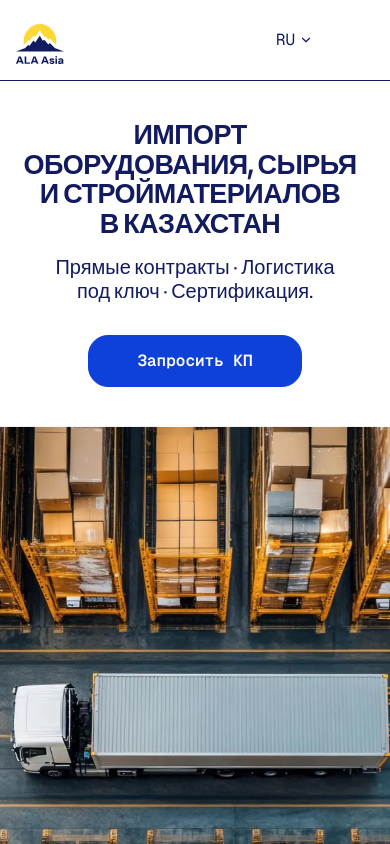
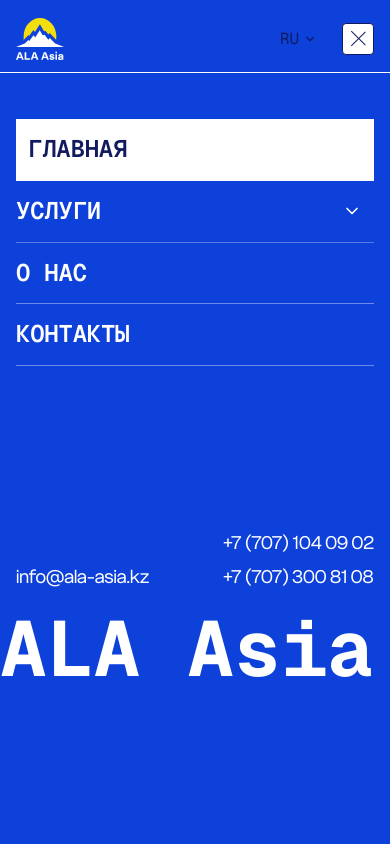
Before and after one commit to AliaTulchii/ala-asia, a React (Vite) app: page / in a window 390 px wide. Both pictures are taken after a click on the button "Toggle menu". Shown: the top 844 px of the page. Built offline with nearby package versions, Linux system fonts and the light colour scheme; a web font is replaced by a local one.

Commit message:
added mobile menu

```diff
--- a/src/components/Buttons/MobileMenuButton.tsx
+++ b/src/components/Buttons/MobileMenuButton.tsx
@@ -12,6 +12,7 @@
 }) => {
   const [isOpen, setIsOpen] = useState(false);
 
+
   const handleClick = () => {
     setIsOpen(!isOpen);
     onClick?.();
@@ -25,14 +26,14 @@
       onClick={handleClick}
       aria-label="Toggle menu"
     >
-      <div className="menu-button__box  menu-button__box-left" />
+
       <div className="menu-button__lines">
         <span className="menu-button__bar"></span>
         <span className="menu-button__bar"></span>
         <span className="menu-button__bar"></span>
         <span className="menu-button__bar"></span>
       </div>
-      <div className="menu-button__box  menu-button__box-right" />
+
     </button>
   );
 };
--- a/src/components/Buttons/buttons.scss
+++ b/src/components/Buttons/buttons.scss
@@ -117,56 +117,26 @@
 .menu-button {
   position: relative;
   gap: 6px;
-  width: 36px;
+  width: 32px;
   height: 32px;
   background: transparent;
   cursor: pointer;
   z-index: 0;
   overflow: hidden;
   cursor: pointer;
+  border: 1px solid var(--content-primary);
+  border-radius: 4px;
 
-  &__box-left {
-    position: absolute;
-    top: 0;
-    left: 0;
-    transform: translateX(0);
-    width: 32px;
-    height: 16px;
-    background-color: var(--white);
-  }
 
-  &__box-right {
-    position: absolute;
-    bottom: 0;
-    right: 0;
-    transform: translateX(0);
-    width: 32px;
-    height: 16px;
-    background-color: var(--white);
-  }
-
-  &:focus {
-    &:focus {
-      .menu-button__box-left {
-        left: 50%;
-        transform: translateX(-50%);
-      }
-
-      .menu-button__box-right {
-        right: 50%;
-        transform: translateX(50%);
-      }
-    }
-  }
 
   &__lines {
-    width: 16px;
+    width: 20px;
     position: absolute;
     display: flex;
     flex-direction: column;
     align-items: center;
     justify-content: center;
-    gap: 2px;
+    gap: 5px;
     top: 50%;
     left: 50%;
     transform: translate(-50%, -50%);
@@ -175,8 +145,8 @@
   }
 
   &__bar {
-    height: 1.5px;
-    background-color: var(--accent);
+    height: 1px;
+    background-color: var(--content-primary);
     transition: all 0.3s ease;
   }
 
@@ -185,15 +155,16 @@
   &__bar:nth-child(3),
   &__bar:nth-child(4) {
     display: inline-block;
-    width: 16px;
+    width: 20px;
   }
 
   &--open &__bar:nth-child(1) {
-    background-color: var(--accent);
+    background-color: var(--content-primary);
     position: absolute;
-    top: 8px;
+    height: 1px;
+    top: 9px;
     left: 6px;
-    width: 16px;
+    width: 20px;
     transform: rotate(45deg) translateY(8px);
   }
 
@@ -203,16 +174,17 @@
   }
 
   &--open &__bar:nth-child(4) {
-    background-color: var(--accent);
+    background-color: var(--content-primary);
     position: absolute;
-    top: 19px;
+    top: 20.5px;
     left: 6px;
-    width: 16px;
+    width: 20px;
     transform: rotate(-45deg) translateY(-8px);
   }
 
   &--open {
-    background-color: transparent;
+    background-color: var(--white);
+    border: 1px solid var(--content-primary);
   }
 }
 
--- a/src/components/Header/Header.tsx
+++ b/src/components/Header/Header.tsx
@@ -5,7 +5,7 @@
 import MobileMenuButton from "../Buttons/MobileMenuButton";
 import MobileMenu from "../MobileMenu/MobileMenu";
 import { useEffect, useState } from "react";
-import PixelBackground from "../PixelBackground/mobile-menu/PixelBackground";
+// import PixelBackground from "../PixelBackground/mobile-menu/PixelBackground";
 import { useNavItems } from "./Header.Constants";
 import { motion, AnimatePresence } from "framer-motion";
 import { ChevronDown } from "lucide-react";
@@ -130,11 +130,11 @@
         <div className="header__mobile-btns">
           <LanguageSelect />
           <MobileMenuButton
-            // onClick={() => {
-            //   setMenuOpen(true);
-            // }}
+            onClick={() => {
+              setMenuOpen(true);
+            }}
           />
-          <PixelBackground isOpen={menuOpen} />
+          {/* <PixelBackground isOpen={menuOpen} /> */}
           <MobileMenu isOpen={menuOpen} onClose={() => setMenuOpen(false)} />
         </div>
       </div>
--- a/src/components/MobileMenu/MobileMenu.Constants.ts
+++ b/src/components/MobileMenu/MobileMenu.Constants.ts
@@ -1,7 +1,49 @@
-export const MOBILE_MENU_LINKS = [
-  { id: "01", text: "Home", to: "/" },
-  { id: "02", text: "Transport", to: "transport" },
-  { id: "03", text: "Freights", to: "loads" },
-  { id: "04", text: "About us", to: "about" },
-  { id: "05", text: "Contact us", to: "contact" },
-];
+import { useTranslation } from "react-i18next";
+
+
+
+type NavOption = {
+  path: string;
+  text: string;
+};
+type MobileMenuItem = {
+  key: string;
+  text: string;
+  path: string;
+  type: string;
+  options?: NavOption[];
+};
+
+export const useMobileMenuItems = (): MobileMenuItem[] => {
+  const { t } = useTranslation(["header", "popUp"]);
+
+  return [
+    { key: "1", path: "/", text: t("header.home"), type: "link" },
+    {
+      key: "2",
+      path: "services",
+      text: t("header.services"),
+      type: "select",
+      options: [
+        {
+          path: "/services/materials/tiles",
+          text: t("popUp.card1.title"),
+        },
+        {
+          path: "/services/equipment/metallurgy",
+          text: t("popUp.card2.title"),
+        },
+        {
+          path: "/services/raw/food",
+          text: t("popUp.card3.title"),
+        },
+        {
+          path: "/services/logistics/railway",
+          text: t("popUp.card4.title"),
+        },
+      ],
+    },
+    { key: "3", path: "about", text: t("header.about"), type: "link" },
+    { key: "4", path: "contact", text: t("header.contacts"), type: "link" },
+  ];
+};
--- a/src/components/MobileMenu/MobileMenu.tsx
+++ b/src/components/MobileMenu/MobileMenu.tsx
@@ -1,11 +1,13 @@
 import { motion, AnimatePresence } from "framer-motion";
 import "./mobile-menu.scss";
-import logoWhite from "/assets/images/logo/logo.svg";
-import { useState } from "react";
+import logoWhite from "../../../public/assets/images/logo/logo-white.svg";
+import { useState} from "react";
 import LanguageSelect from "../LangSelect/LangSelect";
 import MobileMenuButton from "../Buttons/MobileMenuButton";
 import { NavLink } from "react-router-dom";
-import { MOBILE_MENU_LINKS } from "./MobileMenu.Constants";
+import { useTranslation } from "react-i18next";
+import { useMobileMenuItems } from "./MobileMenu.Constants";
+import MobileMenuSelect from "../MobileMenuSelect/MobileMenuSelect";
 
 const menuVariants = {
   hidden: { opacity: 0 },
@@ -23,6 +25,8 @@
   themeColor?: "light" | "dark";
 }) => {
   const [activeSection, setActiveSection] = useState("");
+  const navItems = useMobileMenuItems();
+  const {t} = useTranslation("contact")
 
   const handleLinkClick = (sectionId: string) => {
     setActiveSection(sectionId);
@@ -53,39 +57,52 @@
           </div>
 
           <ul className="mobile-menu__list container">
-            {MOBILE_MENU_LINKS.map((item, index) => (
+            {navItems.map((item, index) => (
               <li key={index} className="mobile-menu__item">
+                {item.type === "select" ? (
+                  <MobileMenuSelect
+
+                    classText="mobile-menu__text"
+                    label={item.text}
+                    options={item.options || []}
+                    onSelect={(path) => {
+                      handleLinkClick(path);
+                      onClose();
+                    }}
+                  />
+                ) : (
                   <NavLink
-                  to={item.to}
+                    to={item.path}
                     onClick={() => {
-                    handleLinkClick(item.to);
+                      handleLinkClick(item.path);
                       onClose();
                     }}
                     className={`mobile-menu__link ${
-                    activeSection === item.to ? "active" : ""
+                      activeSection === item.path ? "active" : ""
                     }`}
                   >
-                  <div className="mobile-menu__text-box">
-                    <p className="mobile-menu__number">N{item.id}°</p>
                     <p className="mobile-menu__text">{item.text}</p>
-                  </div>
                   </NavLink>
+                )}
               </li>
             ))}
           </ul>
 
           <div className="mobile-menu__contacts-wrapper">
+            <h2 className="mobile-menu__phone-title">
+              {t("contact.address.item1.email")}
+            </h2>
             <div className="mobile-menu__phone-box">
-              <h2 className="mobile-menu__phone-title">Phone number</h2>
-              <p className="mobile-menu__phone-text">+998 (91) 7 842 843</p>
-              <p className="mobile-menu__phone-text">+998 (90) 0 190 140</p>
-            </div>
-            <div className="mobile-menu__email-box">
-              <h2 className="mobile-menu__phone-title">Email address</h2>
-              <p className="mobile-menu__phone-text">info@gl-hamkori.uz</p>
+              <p className="mobile-menu__phone-text">
+                {t("contact.address.item1.phone1")}
+              </p>
+              <p className="mobile-menu__phone-text">
+                {t("contact.address.item1.phone2")}
+              </p>
             </div>
           </div>
 
+          <h2 className="mobile-menu__title">ALA Asia</h2>
         </motion.nav>
       )}
     </AnimatePresence>
--- a/src/components/MobileMenu/mobile-menu.scss
+++ b/src/components/MobileMenu/mobile-menu.scss
@@ -4,7 +4,7 @@
   right: 0;
   width: 100%;
   height: 100vh;
-  background: var(--btn-background);
+  background: var(--main-button);
   z-index: 9;
   display: flex;
   flex-direction: column;
@@ -12,12 +12,13 @@
 
   &__header {
     position: relative;
-    padding: 20px 16px 12px 16px;
+    padding: 18px 16px 12px 16px;
     margin-bottom: 46px;
     width: 100%;
     display: flex;
     justify-content: start;
     align-items: center;
+    border-bottom: 1px solid var(--white);
   }
 
   &__btns {
@@ -30,22 +31,23 @@
   &__list {
     width: 100%;
     list-style: none;
-    padding-top: 63px;
-    padding-bottom: 32px;
+    // padding-top: 63px;
+    padding-bottom: 168px;
   }
 
 
 
   &__link {
+
     padding: 16px 0;
     display: flex;
     justify-content: space-between;
     align-items: center;
     color: var(--white);
-    border-bottom: 1px solid var(--white);
+    border-bottom: 0.5px solid rgba(250, 251, 255, 0.4);;
 
-    &:hover {
-      color: var(--accent);
+    &:hover,:focus {
+      color: var(--content-primary);
     }
   }
 
@@ -55,7 +57,7 @@
 
     & .mobile-menu__text,
     .mobile-menu__number{
-        color: var(--accent);
+        color: var(--content-primary);
     }
 
     & .mobile-menu__icon{
@@ -65,67 +67,68 @@
     }
   }
 
+
+
   &__text-box{
     display: flex;
     gap: 12px;
   }
 
-  &__number{
-    font-family: var(--font-concreto);
-font-weight: 400;
-font-size: 16px;
-line-height: 100%;
-letter-spacing: 0.01em;
-color: var(--mobile-menu-text);
-  }
 
   &__text{
-    font-family: var(--font-concreto);
-font-weight: 400;
-font-size: 24px;
-line-height: 110%;
-letter-spacing: -0.03em;
-color: var(--mobile-menu-text);
+    font-family: var(--font-geist);
+    font-weight: 600;
+    font-size: 24px;
+    line-height: 120%;
+    letter-spacing: -0.01em;
+    text-transform: uppercase;
+    color: var(--white);
   }
 
   &__contacts-wrapper{
-    margin-top: 48px;
-    padding: 0px 16px 52px;
+    // margin-top: 48px;
+    padding: 0px 16px 24px;
     display: flex;
-    flex-direction: column;
+    justify-content: space-between;
+    align-items: end;
     gap: 24px;
   }
 
-  &__phone-box,
-  &__email-box{
+  &__phone-box{
     display: flex;
     flex-direction: column;
     gap: 16px;
   }
 
   &__phone-title{
-    font-family: var(--font-concreto);
+    font-family: var(--font-delight);
 font-weight: 400;
-font-size: 16px;
+font-size: 18px;
 line-height: 100%;
-letter-spacing: 0.01em;
-color: var(--mobile-menu-text);
+color: var(--white);
   }
 
   &__phone-text{
-    font-family: var(--font-arimo);
-font-weight: 500;
-font-size: 20px;
-line-height: 110%;
-letter-spacing: 0.01em;
+    font-family: var(--font-delight);
+font-weight: 400;
+font-size: 18px;
+line-height: 100%;
 color: var(--white);
   }
 }
 
 .mobile-logo{
-  width: 136px;
+  width: 48px;
 }
 
 .mobile-menu__img{
   width: 100%;
 }
+
+.mobile-menu__title{
+  font-family: var(--font-geist);
+font-weight: 700;
+font-size: 78px;
+line-height: 100%;
+color: var(--white);
+}
--- /dev/null
+++ b/src/components/MobileMenuSelect/MobileMenuSelect.tsx
@@ -0,0 +1,77 @@
+import { useState } from "react";
+import { NavLink, useLocation } from "react-router-dom";
+import "./mobile-menu-select.scss";
+
+interface Option {
+  path: string;
+  text: string;
+}
+
+interface CustomSelectProps {
+  label: string;
+  options: Option[];
+  onSelect: (path: string) => void;
+  classText: string;
+}
+
+const MobileMenuSelect = ({
+  label,
+  options,
+  onSelect,
+  classText,
+}: CustomSelectProps) => {
+  const [isOpen, setIsOpen] = useState(false);
+  const [selected, setSelected] = useState(label);
+  const location = useLocation(); // отримуємо поточний шлях
+
+  const toggleOpen = () => setIsOpen((prev) => !prev);
+
+  const handleSelect = (path: string, text: string) => {
+    setSelected(text);
+    onSelect(path);
+    setIsOpen(false);
+  };
+
+  return (
+    <div className={`mobile-select ${isOpen ? "open" : ""}`}>
+      <div className="mobile-select__label" onClick={toggleOpen}>
+        <p className={classText}>{selected}</p>
+        <svg
+          className={`mobile-select__chevron ${isOpen ? "rotated" : ""}`}
+          width="16"
+          height="16"
+          viewBox="0 0 24 24"
+          fill="none"
+          xmlns="http://www.w3.org/2000/svg"
+        >
+          <path
+            d="M6 9L12 15L18 9"
+            stroke="currentColor"
+            strokeWidth="2"
+            strokeLinecap="round"
+            strokeLinejoin="round"
+          />
+        </svg>
+      </div>
+
+      {isOpen && (
+        <div className="mobile-select__options">
+          {options.map((option) => (
+            <NavLink
+              key={option.path}
+              to={option.path}
+              className={`mobile-select__option ${
+                location.pathname === option.path ? "active" : ""
+              }`}
+              onClick={() => handleSelect(option.path, option.text)}
+            >
+              {option.text}
+            </NavLink>
+          ))}
+        </div>
+      )}
+    </div>
+  );
+};
+
+export default MobileMenuSelect;
--- /dev/null
+++ b/src/components/MobileMenuSelect/mobile-menu-select.scss
@@ -0,0 +1,101 @@
+.mobile-select {
+    width: 100%;
+    display: flex;
+    flex-direction: column;
+    font-size: 18px;
+
+    cursor: pointer;
+
+    &__chevron {
+        width: 20px;
+        transition: transform 0.3s ease, color 0.3s ease;
+        color: #fff; // колір у звичайному стані
+
+        &.rotated {
+          transform: rotate(180deg);
+        }
+      }
+
+      &.open {
+        background-color: var(--white);
+
+        .mobile-menu__text{
+          color: var(--content-primary);
+          margin-left: 12px;
+        }
+
+        .mobile-select__label {
+          color: var(--content-primary);
+        }
+
+        .mobile-select__chevron {
+          color: var(--content-primary); // колір шеврона при відкритті
+        }
+      }
+
+    &__label {
+      padding: 16px 0;
+      padding-right: 12px;
+      border-bottom: 1px solid rgba(255,255,255,0.3);
+      display: flex;
+      justify-content: space-between;
+    }
+
+    &__options {
+      display: flex;
+      flex-direction: column;
+      gap: 8px;
+      margin-top: 8px;
+      border-top: 1px solid var(--content-primary);
+      animation: fadeDown 0.3s ease forwards;
+    }
+
+    &__option {
+      padding-top: 12px;
+      padding-left: 16px;
+
+      transition: color 0.3s;
+      font-family: var(--font-delight);
+font-weight: 400;
+font-size: 16px;
+line-height: 100%;
+letter-spacing: -0.01em;
+color: var(--content-primary);
+
+&:last-child{
+    padding-bottom: 12px;
+}
+
+      &:hover {
+        color: #ccc;
+      }
+    }
+  }
+
+  @keyframes fadeDown {
+    from {
+      opacity: 0;
+      transform: translateY(-5px);
+    }
+    to {
+      opacity: 1;
+      transform: translateY(0);
+    }
+  }
+
+
+  .mobile-select__option {
+    padding: 8px 12px;
+    cursor: pointer;
+    color: var(--content-primary);
+    &.active {
+      background-color: var(--white);
+    }
+  }
+
+  .mobile-select__label {
+    display: flex;
+    align-items: center;
+    justify-content: space-between;
+    cursor: pointer;
+  }
```
Lines whose indentation alone changed are shown as unchanged.
